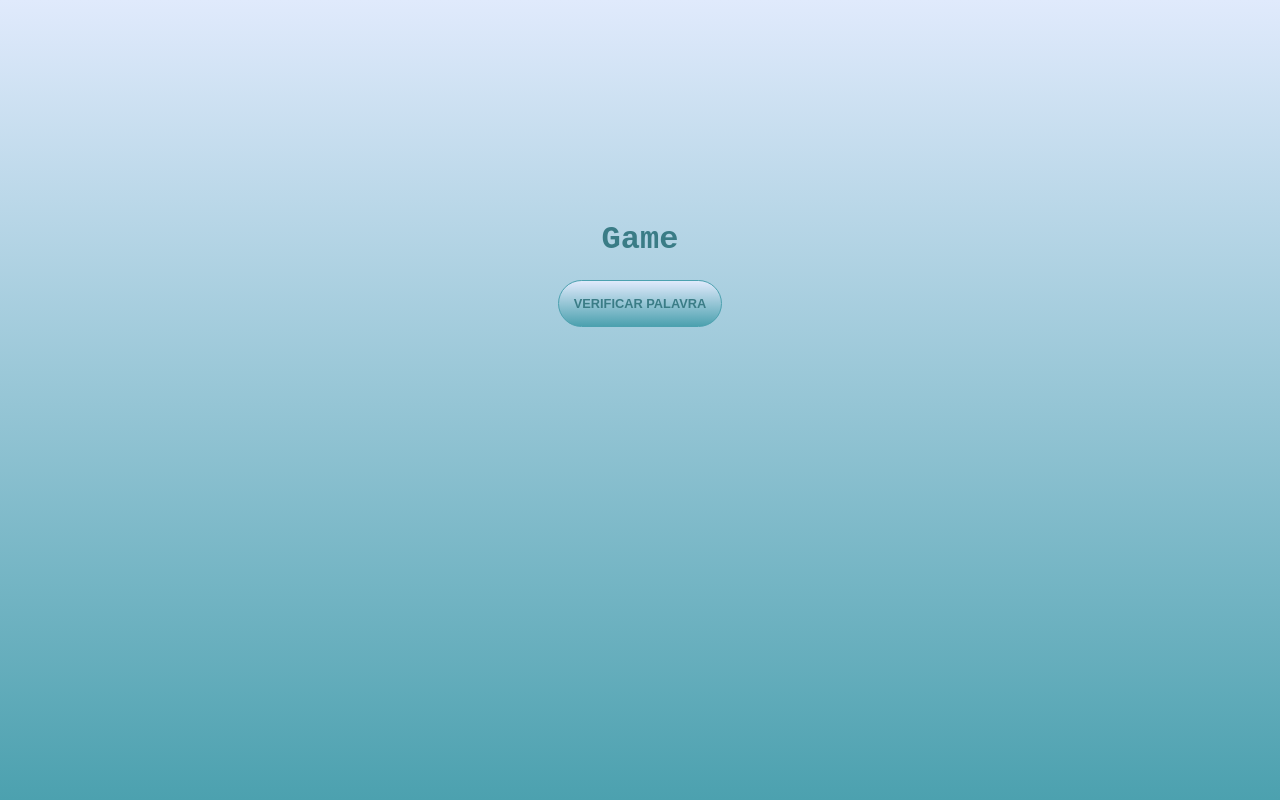
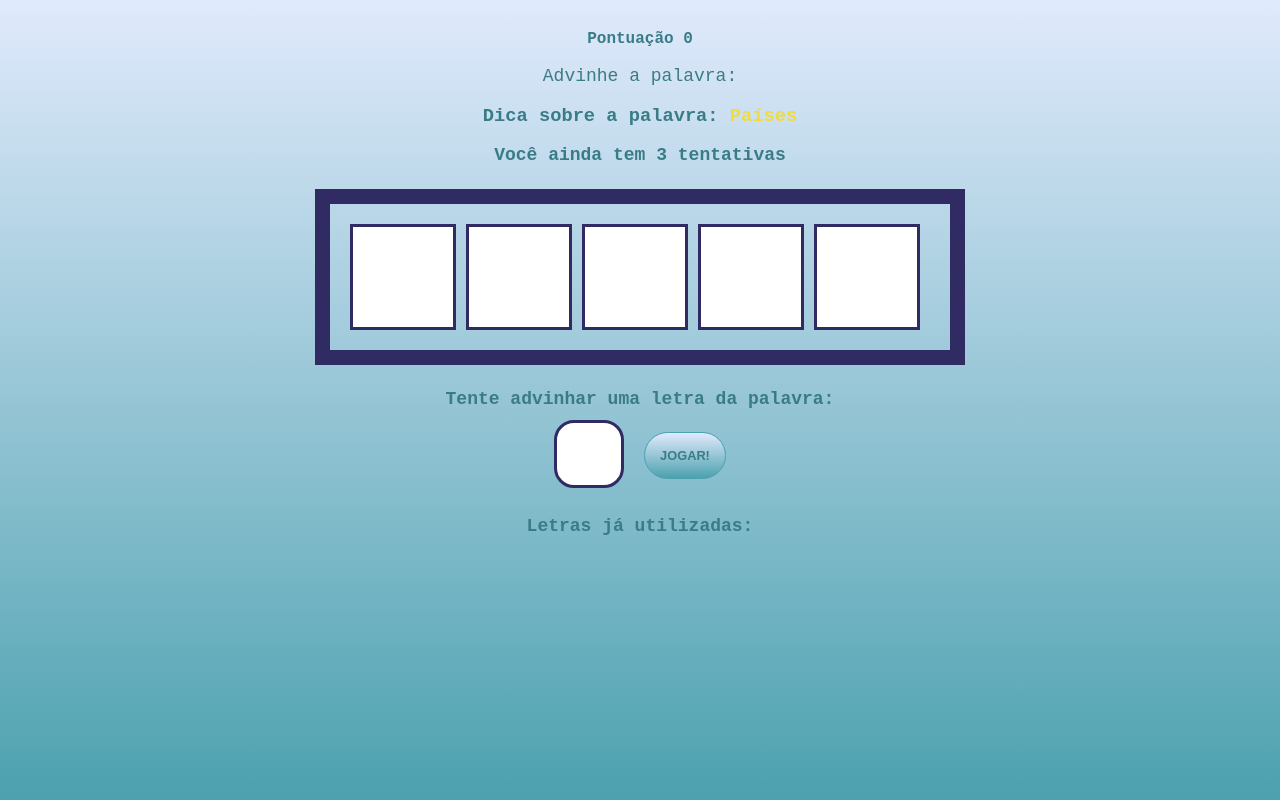
Before and after one commit to Jessicabm61/react-udemy-course-project, a React (Vite) app in the folder 6_SECRET_WORD/: page / in a window 1280 px wide. Both pictures are taken after a click on the button "COMEÇAR O JOGO". Shown: the top 800 px of the page. Built offline with nearby package versions, Linux system fonts and the light colour scheme.

Commit message:
Incluindo lógica do jogo

```diff
--- a/6_SECRET_WORD/src/App.jsx
+++ b/6_SECRET_WORD/src/App.jsx
@@ -20,9 +20,14 @@ function App() {
   const [gameStage, setGameStage] = useState(stage[0].name)
 
   {/*Categoria e palavra escolhida*/}
-  const [pickageCategory, setPickageCategory] = useState('')
-  const [pickageWord, setPickageWord] = useState('')
-  const [letters, setLetters] = useState([])
+  const [pickageCategory, setPickageCategory] = useState('') //Categoria escolhida
+  const [pickageWord, setPickageWord] = useState('') //Palavra gerada
+  const [letters, setLetters] = useState([]) //Letras da palavra gerada convertida com Split
+
+  const[guessLetters, setGuessLetters] = useState('') //Letras Corretas
+  const[wrongLetters, setwrongLetters] = useState([]) //Letras Erradas
+  const[guess, setGuess] = useState(3) //Tentativas
+  const[score, setScore] = useState(0) //Pontuação
 
   {/*Funções que escolhem a palavra e a categoria*/}
   const pickWordCategory = () => {
@@ -40,23 +45,37 @@ function App() {
 
     let wordLetters = word.split('')
     wordLetters = wordLetters.map((l) => l.toUpperCase())
+
+    {/*fill states*/}
     setPickageCategory(category)
-    setPickageWord(wordLetters)
+    setPickageWord(word)
+    setLetters(wordLetters)
 
     setGameStage(stage[1].name)
   }
 
-  const verifyLetter = () => {
-    setGameStage(stage[2].name)
+  const verifyLetter = (letter) => {
+    const normalizeLetter = letter.toUpperCase
+
+    if(guessLetters.includes(letter) || wrongLetters.includes(normalizeLetter )) {
+      return;
+    }
+
+    if(letters.includes(normalizeLetter)){
+      setGuessLetters(normalizeLetter)
+    } else {
+
+    }
   }
 
   const retry = () => {
     setGameStage(stage[0].name)
   }
+
   return (
     <div className="App">
       {gameStage === "start" && <StartGame startGame={startGame}/>}
-      {gameStage === "game" && <Game verifyLetter={verifyLetter}/>}
+      {gameStage === "game" && <Game verifyLetter={verifyLetter} pickageCategory={pickageCategory} pickageWord={pickageWord} guessLetters={guessLetters} wrongLetters={wrongLetters} guess={guess} score={score} letters={letters} setGuessLetters={setGuessLetters}/>}
       {gameStage === "end" && <End retry={retry}/>}
     </div>
   )
--- /dev/null
+++ b/6_SECRET_WORD/src/components/Game.css
@@ -0,0 +1,68 @@
+.game {
+    margin-top: 30px;
+}
+.points span {
+    font-weight: bold;
+}
+p{
+    font-size: 18px;
+}
+.tip span{
+    color: rgba(255, 217, 0, 0.76);
+    font-weight: bold;
+}
+
+.wordContainer {
+    display: flex;
+    border: 15px solid #302b63;
+    padding: 20px;
+    margin: 1.5em;
+    justify-content: center;
+}
+
+.letter, .blankSquare{
+    font-size: 70px;
+    color: #302b63;
+    background-color: white;
+    height: 100px;
+    width: 100px;
+    border: 3px solid #302b63;
+    line-height: 1.5;
+    font-weight: bold;
+    text-transform: uppercase;
+    margin-right: 10px
+}
+
+.letterContainer p{
+    margin-bottom: 1.2px;
+    font-weight: bold;
+}
+
+.letterContainer form{
+    padding: 10px
+}
+
+.letterContainer input{
+    margin-right: 20px;
+    width: 60px;
+    height: 60px;
+    border-radius: 20px;
+    border: 3px solid #302b63;
+    text-align: center;
+    font-size: 20px;
+    font-weight: bold;
+    color: #302b63;
+    text-transform: uppercase;
+}
+
+.wrongLettersContainer{
+    font-weight:bold;
+    margin: 0;
+    padding: 0;
+}
+
+.wrongLettersContainer span {
+    color: black;
+    margin: 0;
+    padding: 0;
+}
--- a/6_SECRET_WORD/src/components/Game.jsx
+++ b/6_SECRET_WORD/src/components/Game.jsx
@@ -1,10 +1,63 @@
 import React from 'react'
+import "./Game.css"
+import {useState, useRef} from 'react'
 
-const Game = ({verifyLetter}) => {
+const Game = ({verifyLetter,
+  pickageCategory,
+  pickageWord,
+  guessLetters,
+  setGuessLetters,
+  wrongLetters,
+  guess,
+  score,
+  letters}) => {
+
+  const [letter, setLetter] = useState('')
+  const letterUseRef = useRef(null)
+
+
+  const handleLetter = (e) =>{
+    e.preventDefault()
+    //Envia a variável letter para o componente APP
+    verifyLetter(letter)
+    //Seta para null novamente
+    setLetter('')
+    //Foca o cursor no input
+    letterUseRef.current.focus()
+  }
   return (
-    <div>
-        <h1>Game</h1>
-        <button onClick={verifyLetter}>Verificar Palavra</button>
+    <div className="game">
+      <div className="points">
+        <span>Pontuação {score}</span>
+      </div>
+      <p>Advinhe a palavra: </p>
+      <h3 className="tip">
+        Dica sobre a palavra: <span> {pickageCategory}</span>
+        <p>Você ainda tem {guess} tentativas</p>
+      </h3>
+      <div className="wordContainer">
+        {letters.map((letter, indice) =>(
+         guessLetters.includes(letter) ? (
+          <span className="letter" key={indice}>{letter}</span>
+          ) : (
+          <span className="blankSquare" key={indice}></span>)
+          ))}
+      </div>
+      <div className="letterContainer">
+        <p>Tente advinhar uma letra da palavra:</p>
+        <form onSubmit={handleLetter}>
+          <input type="text" name="letter" maxLength="1" required onChange={(e) => setLetter(e.target.value)} value={letter} ref={letterUseRef}></input>
+          <button>jogar!</button>
+          {console.log(guessLetters)}
+        </form>
+      </div>
+      <div className="wrongLettersContainer">
+        <p>Letras já utilizadas:</p>
+        {wrongLetters.map((letter, index) =>(
+          <span>{letter}, </span>
+        ))}
+
+      </div>
     </div>
   )
 }
--- a/6_SECRET_WORD/src/data/Words.js
+++ b/6_SECRET_WORD/src/data/Words.js
@@ -8,7 +8,7 @@ const wordCategories = {
     Transportes: ['Carro', 'Avião', 'Bicicleta', 'Navio', 'Ônibus'],
     Alimentos: ['Pizza', 'Hamburguer', 'Sushi', 'Salada', 'Chocolate'],
     InstrumentosMusicais: ['Violino', 'Piano', 'Guitarra', 'Flauta', 'Bateria'],
-    EstaçõesdoAno: ['Verão', 'Inverno', 'Outono', 'Primavera'],
+    EstaçõesDoAno: ['Verão', 'Inverno', 'Outono', 'Primavera'],
   };
 
   export default wordCategories;
--- a/6_SECRET_WORD/src/index.css
+++ b/6_SECRET_WORD/src/index.css
@@ -6,7 +6,6 @@ body{
   font-family: 'Courier New', Courier, monospace;
   padding: 0;
   margin: 0;
-  margin-top: 200px;
   background: linear-gradient(180deg, #E0EAFC 0%, #4CA1AF 100%);
   color: #3a7c86
 }
```
